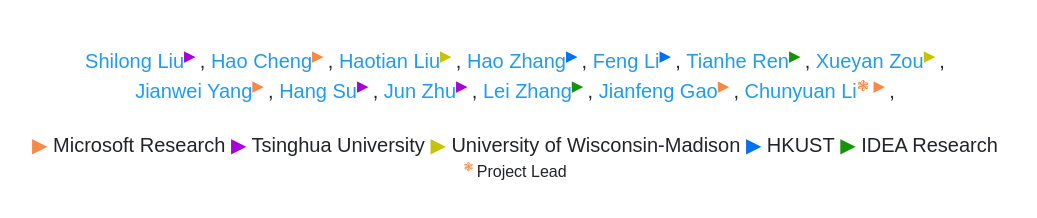
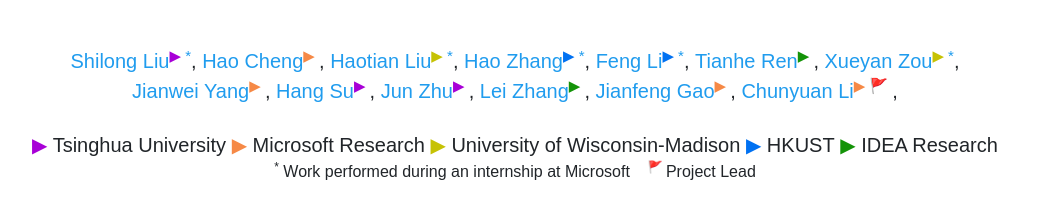
Before and after one commit to LLaVA-VL/llava-plus, a plain HTML site: page index.html in a window 1280 px wide. Shown: the part 227-445 px from the top of the page, without its empty margins (125-1162 px from the left). Drawn offline with nearby package versions, Linux system fonts and the light colour scheme; some packages are replaced by stand-ins of ours; a script that the page names is missing; some icons are missing; a web font is replaced by a local one.

Commit message:
update authors and institute (#1)

```diff
--- a/index.html
+++ b/index.html
@@ -128,25 +128,25 @@
             <br>
             <div class="is-size-5 publication-authors">
               <span class="author-block">
-                <a href="https://lsl.zone/" style="color:#a800d7;font-weight:normal;">Shilong Liu<sup><b style="color:#a800d7; font-weight:normal">&#x25B6 </b></sup></a>,
+                <a href="https://lsl.zone/" style="color:#a800d7;font-weight:normal;">Shilong Liu<sup><b style="color:#a800d7; font-weight:normal">&#x25B6 </b></sup><sup>*</sup></a>,
               </span>
               <span class="author-block">
                 <a href="https://sites.google.com/site/hcheng2site" style="color:#f68946;font-weight:normal;">Hao Cheng<sup><b style="color:#f68946; font-weight:normal">&#x25B6 </b></sup></a>,
               </span>
               <span class="author-block">
-                <a href="https://hliu.cc/" style="color:#c6c204;font-weight:normal;">Haotian Liu<sup><b style="color:#c6c204; font-weight:normal">&#x25B6 </b></sup></a>,
+                <a href="https://hliu.cc/" style="color:#c6c204;font-weight:normal;">Haotian Liu<sup><b style="color:#c6c204; font-weight:normal">&#x25B6 </b></sup><sup>*</sup></a>,
               </span>
               <span class="author-block">
-                <a href="https://scholar.google.com/citations?user=B8hPxMQAAAAJ" style="color:#0071f2;font-weight:normal;">Hao Zhang<sup><b style="color:#0071f2; font-weight:normal">&#x25B6 </b></sup></a>,
+                <a href="https://scholar.google.com/citations?user=B8hPxMQAAAAJ" style="color:#0071f2;font-weight:normal;">Hao Zhang<sup><b style="color:#0071f2; font-weight:normal">&#x25B6 </b></sup><sup>*</sup></a>,
               </span>
               <span class="author-block">
-                <a href="https://fengli-ust.github.io/" style="color:#0071f2;font-weight:normal;">Feng Li<sup><b style="color:#0071f2; font-weight:normal">&#x25B6 </b></sup></a>,
+                <a href="https://fengli-ust.github.io/" style="color:#0071f2;font-weight:normal;">Feng Li<sup><b style="color:#0071f2; font-weight:normal">&#x25B6 </b></sup><sup>*</sup></a>,
               </span>
               <span class="author-block">
                 <a href="https://rentainhe.github.io/" style="color:#149308;font-weight:normal;">Tianhe Ren<sup><b style="color:#149308; font-weight:normal">&#x25B6 </b></sup></a>,
               </span>
               <span class="author-block">
-                <a href="https://maureenzou.github.io/" style="color:#c6c204;font-weight:normal;">Xueyan Zou<sup><b style="color:#c6c204; font-weight:normal">&#x25B6 </b></sup></a>,
+                <a href="https://maureenzou.github.io/" style="color:#c6c204;font-weight:normal;">Xueyan Zou<sup><b style="color:#c6c204; font-weight:normal">&#x25B6 </b></sup><sup>*</sup></a>,
               </span>
               <br>
               <span class="author-block">
@@ -165,21 +165,23 @@
                 <a href="https://www.microsoft.com/en-us/research/people/jfgao/" style="color:#f68946;font-weight:normal;">Jianfeng Gao<sup><b style="color:#f68946; font-weight:normal">&#x25B6 </b></sup></a>,
               </span>
               <span class="author-block">
-                <a href="https://chunyuan.li/" style="color:#f68946;font-weight:normal;">Chunyuan Li<sup><b style="color:#f68946; font-weight:normal">&#10051 </b></sup><sup><b style="color:#f68946; font-weight:normal">&#x25B6 </b></sup></a>,
+                <a href="https://chunyuan.li/" style="color:#f68946;font-weight:normal;">Chunyuan Li<sup><b style="color:#f68946; font-weight:normal">&#x25B6 </b></sup><sup><b style="color:#f68946; font-weight:normal">🚩 </b></sup></a>,
               </span>
             </div>
 
             <br>
             <div class="is-size-5 publication-authors">
+              <span class="author-block"><b style="color:#a800d7; font-weight:normal">&#x25B6 </b> Tsinghua University</span>
               <span class="author-block"><b style="color:#f68946; font-weight:normal">&#x25B6 </b> Microsoft Research</b></span>
-              <span class="author-block"><b style="color:#a800d7; font-weight:normal">&#x25B6 </b> Tsinghua University</span>
               <span class="author-block"><b style="color:#c6c204; font-weight:normal">&#x25B6 </b> University of Wisconsin-Madison </span>
               <span class="author-block"><b style="color:#0071f2; font-weight:normal">&#x25B6 </b> HKUST </span>
               <span class="author-block"><b style="color:#149308; font-weight:normal">&#x25B6 </b> IDEA Research </span>
             </div>
 
             <div class="is-size-6 publication-authors">
-              <span class="author-block"><sup><b style="color:#f68946; font-weight:normal">&#10051 </b></sup>Project Lead</span>
+              <span class="author-block"><sup>*</sup> Work performed during an internship at Microsoft</span>
+              &nbsp&nbsp
+              <span class="author-block"><sup><b style="color:#f68946; font-weight:normal">🚩 </b></sup>Project Lead</span>
             </div>
             <br>
 
```
